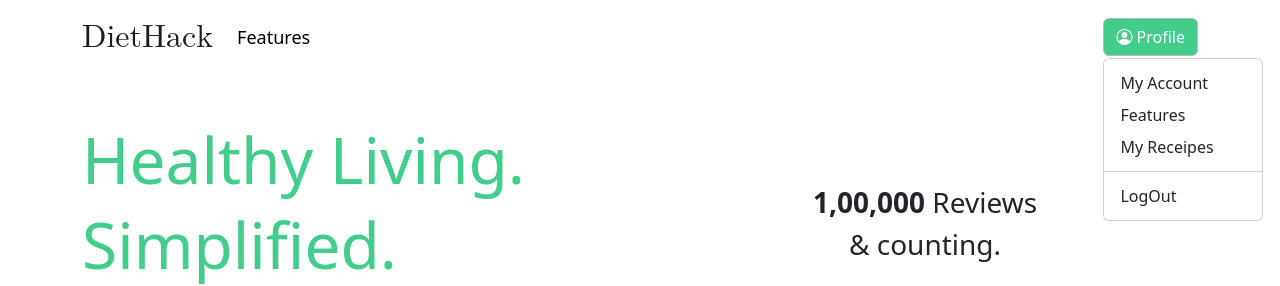
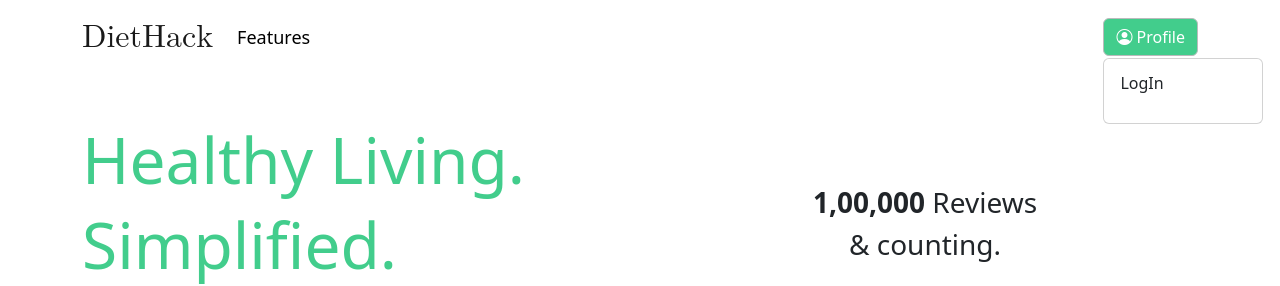
Before and after one commit to Manivannan-SenthamaraiKannan/diet_suggestion-frontend, a React (Create React App) app: page / in a window 1280 px wide. Both pictures are taken after a click on the button "Profile". Shown: the top 286 px of the page. Built offline with nearby package versions, Linux system fonts and the light colour scheme.

Commit message:
Authorization and Authentication

```diff
--- a/src/Components/Navbar.js
+++ b/src/Components/Navbar.js
@@ -1,8 +1,11 @@
 import React from 'react'
 import 'bootstrap/js/src/dropdown'
 import { Link } from 'react-router-dom'
+import { useAuth0 } from "@auth0/auth0-react";
 
 const Navbar = () => {
+  const { loginWithRedirect, isAuthenticated, logout } = useAuth0();
+
   return (
     <div>
       <nav className="navbar navbar-expand-lg bg-body-tertiary">
@@ -22,13 +25,22 @@ const Navbar = () => {
                 <button className="btn btn-light" type="button" data-bs-toggle="dropdown" aria-expanded="false" style={{ background: "#42cd8c", color: "white" }}>
                   <i className="bi bi-person-circle"></i> Profile
                 </button>
-                <ul className="dropdown-menu">
-                  <li><a className="dropdown-item" href="#!">My Account</a></li>
-                  <li><Link className="dropdown-item" to="/features">Features</Link></li>
-                  <li><Link className="dropdown-item" to="/receipe">My Receipes</Link></li>
-                  <li><hr className="dropdown-divider" /></li>
-                  <li><a className="dropdown-item" href="#!">LogOut</a></li>
-                </ul>
+                {isAuthenticated ? (
+                  <ul className="dropdown-menu">
+                    <li><Link className="dropdown-item" to="/features">Features</Link></li>
+                    <li><Link className="dropdown-item" to="/receipe">My Receipes</Link></li>
+                    <li><hr className="dropdown-divider" /></li>
+                    <li><p className="dropdown-item" onClick={() => logout({ logoutParams: { returnTo: window.location.origin } })}>LogOut</p></li>
+                  </ul>
+                ) : (
+                  <ul className="dropdown-menu">
+                    {/* <li><Link className="dropdown-item" to="/features">Features</Link></li>
+                    <li><Link className="dropdown-item" to="/receipe">My Receipes</Link></li>
+                    <li><hr className="dropdown-divider" /></li> */}
+                    <li><p className="dropdown-item" onClick={() => loginWithRedirect()} >LogIn</p></li>
+                  </ul>
+                )
+                }
               </div>
             </ul>
           </div>
--- a/src/index.js
+++ b/src/index.js
@@ -2,10 +2,19 @@ import React from 'react';
 import ReactDOM from 'react-dom/client';
 import './index.css';
 import App from './App';
+import { Auth0Provider } from '@auth0/auth0-react';
 import 'bootstrap/dist/css/bootstrap.min.css';
 import "bootstrap-icons/font/bootstrap-icons.css";
 
 const root = ReactDOM.createRoot(document.getElementById('root'));
 root.render(
-  <App />
+  <Auth0Provider
+    domain="dev-8tle3ab6687stmbd.us.auth0.com"
+    clientId="HbMCzFB70ogE1reCNSfj52uvM7SfWhex"
+    authorizationParams={{
+      redirect_uri: window.location.origin
+    }}
+  >
+    <App />
+  </Auth0Provider>,
 );
```
